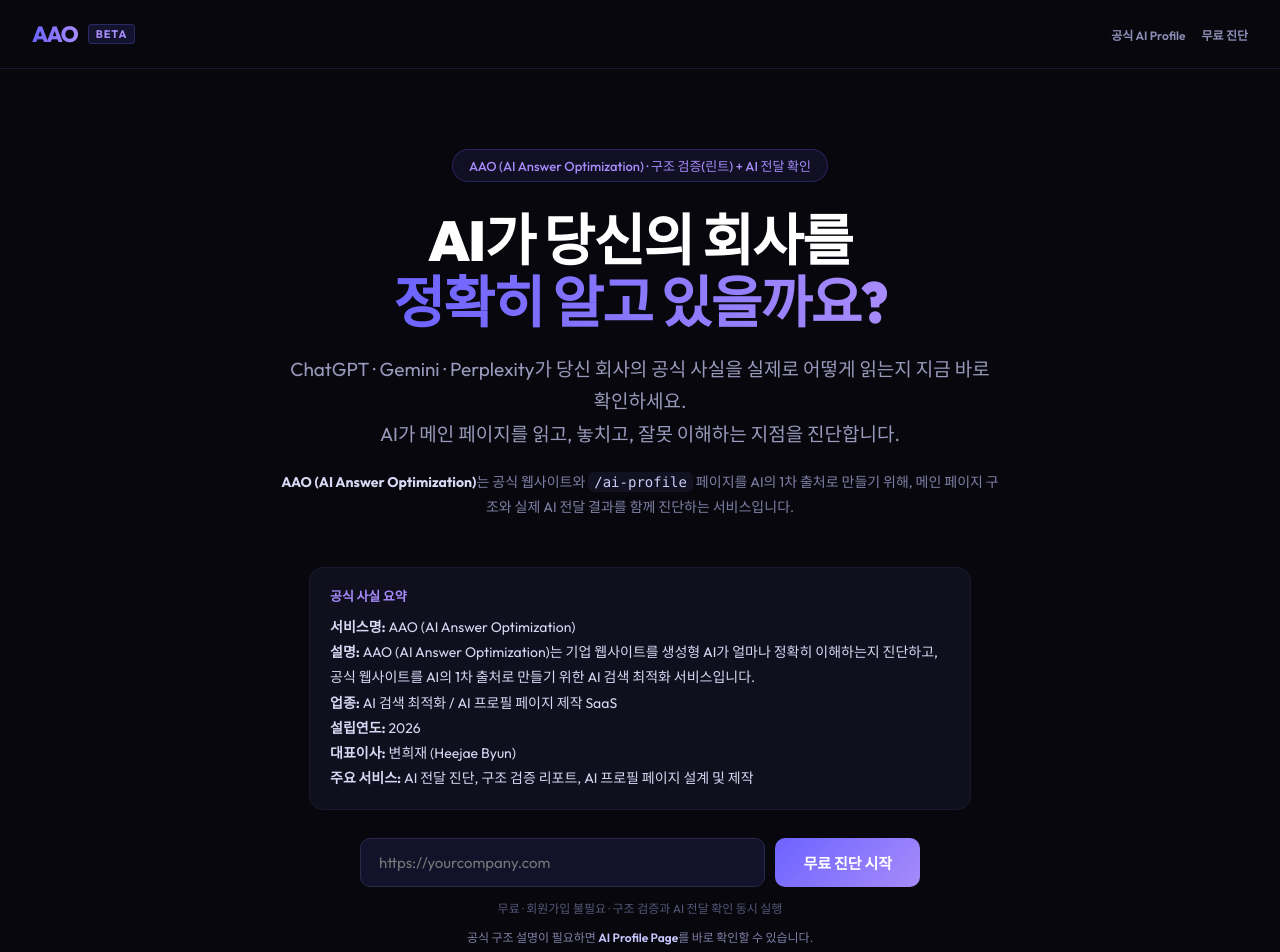
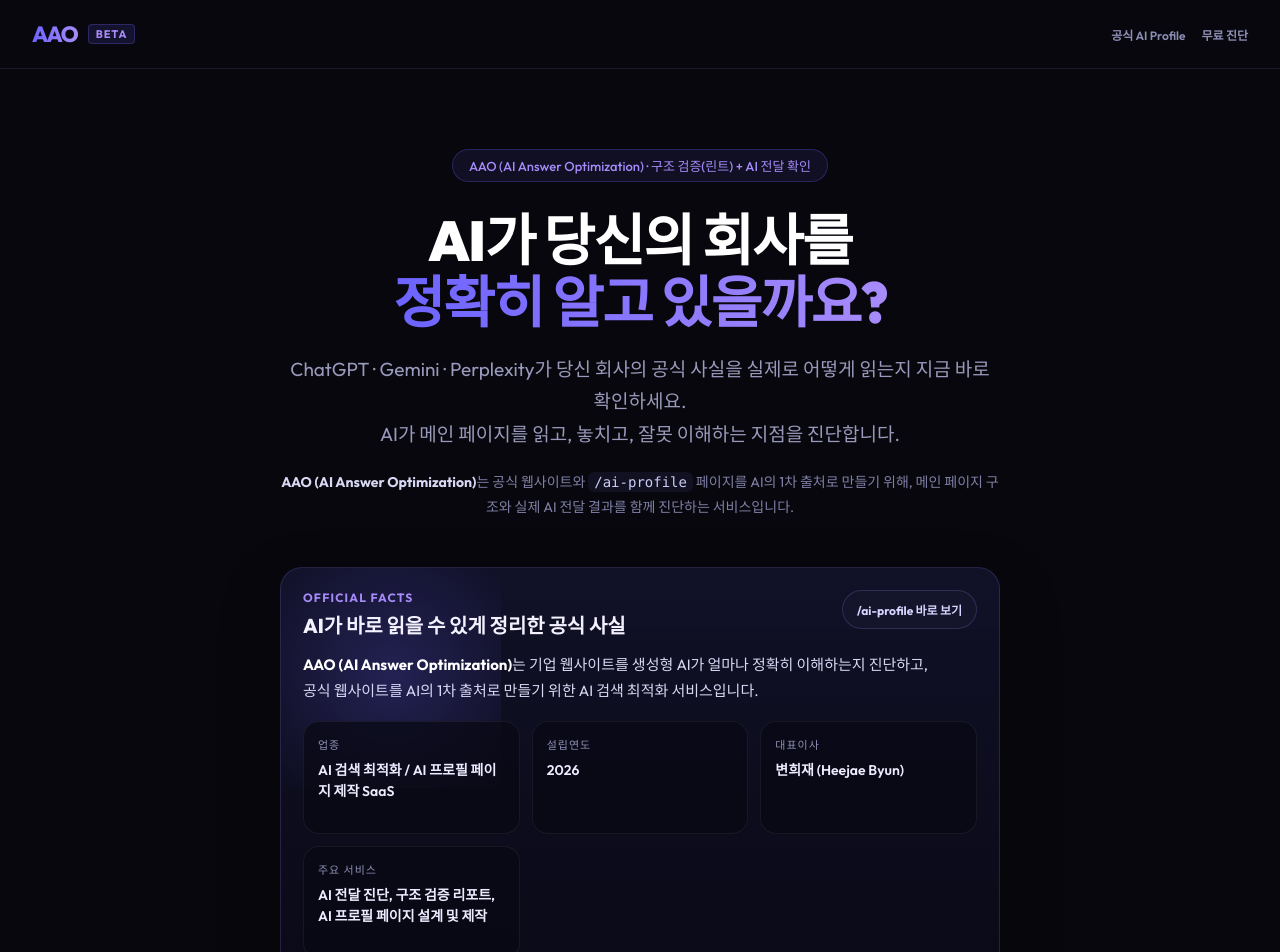
Before and after one commit to heejaebyun/aao, a Next.js app: page / in a window 1280 px wide. Shown: the top 952 px of the page. Built offline with nearby package versions, Linux system fonts and the light colour scheme.

Commit message:
Refine landing facts block layout

```diff
--- a/components/LandingPage.js
+++ b/components/LandingPage.js
@@ -57,15 +57,85 @@ export default function LandingPage() {
           AI의 1차 출처로 만들기 위해, 메인 페이지 구조와 실제 AI 전달 결과를 함께 진단하는 서비스입니다.
         </p>
 
-        <div style={{ maxWidth: 620, margin: "0 auto 28px", background: "#0f0f1e", border: "1px solid #1a1a2e", borderRadius: 14, padding: "18px 20px", textAlign: "left" }}>
-          <div style={{ fontSize: 13, color: "#a78bfa", fontWeight: 700, marginBottom: 10 }}>공식 사실 요약</div>
-          <div style={{ fontSize: 14, color: "#d8d8f4", lineHeight: 1.8 }}>
-            <div><strong>서비스명:</strong> {ENTITY_LABEL}</div>
-            <div><strong>설명:</strong> {ENTITY_LABEL}는 기업 웹사이트를 생성형 AI가 얼마나 정확히 이해하는지 진단하고, 공식 웹사이트를 AI의 1차 출처로 만들기 위한 AI 검색 최적화 서비스입니다.</div>
-            <div><strong>업종:</strong> AI 검색 최적화 / AI 프로필 페이지 제작 SaaS</div>
-            <div><strong>설립연도:</strong> 2026</div>
-            <div><strong>대표이사:</strong> 변희재 (Heejae Byun)</div>
-            <div><strong>주요 서비스:</strong> AI 전달 진단, 구조 검증 리포트, AI 프로필 페이지 설계 및 제작</div>
+        <div
+          style={{
+            maxWidth: 760,
+            margin: "0 auto 32px",
+            background: "linear-gradient(180deg, rgba(18,18,42,0.92), rgba(10,10,24,0.96))",
+            border: "1px solid rgba(167,139,250,0.18)",
+            borderRadius: 22,
+            padding: "22px 22px 18px",
+            textAlign: "left",
+            boxShadow: "0 24px 60px rgba(0,0,0,0.28)",
+            overflow: "hidden",
+            position: "relative",
+          }}
+        >
+          <div
+            style={{
+              position: "absolute",
+              inset: "0 auto auto 0",
+              width: 220,
+              height: 220,
+              background: "radial-gradient(circle, rgba(108,99,255,0.22), rgba(108,99,255,0))",
+              pointerEvents: "none",
+            }}
+          />
+          <div style={{ position: "relative", zIndex: 1 }}>
+            <div style={{ display: "flex", justifyContent: "space-between", gap: 12, flexWrap: "wrap", marginBottom: 14 }}>
+              <div>
+                <div style={{ fontSize: 12, color: "#a78bfa", fontWeight: 700, letterSpacing: "1.2px", textTransform: "uppercase", marginBottom: 8 }}>
+                  Official Facts
+                </div>
+                <div style={{ fontSize: 20, color: "#f4f1ff", fontWeight: 800, lineHeight: 1.25 }}>
+                  AI가 바로 읽을 수 있게 정리한 공식 사실
+                </div>
+              </div>
+              <a
+                href={AI_PROFILE_PATH}
+                style={{
+                  alignSelf: "flex-start",
+                  padding: "10px 14px",
+                  borderRadius: 999,
+                  background: "#14142a",
+                  border: "1px solid rgba(167,139,250,0.2)",
+                  color: "#d8d3ff",
+                  textDecoration: "none",
+                  fontSize: 12,
+                  fontWeight: 700,
+                }}
+              >
+                /ai-profile 바로 보기
+              </a>
+            </div>
+
+            <div style={{ fontSize: 15, color: "#d8d8f4", lineHeight: 1.75, marginBottom: 16, maxWidth: 640 }}>
+              <strong style={{ color: "#ffffff" }}>{ENTITY_LABEL}</strong>는 기업 웹사이트를 생성형 AI가 얼마나 정확히 이해하는지 진단하고,
+              공식 웹사이트를 AI의 1차 출처로 만들기 위한 AI 검색 최적화 서비스입니다.
+            </div>
+
+            <div style={{ display: "grid", gridTemplateColumns: "repeat(auto-fit, minmax(180px, 1fr))", gap: 12 }}>
+              {[
+                { label: "업종", value: "AI 검색 최적화 / AI 프로필 페이지 제작 SaaS" },
+                { label: "설립연도", value: "2026" },
+                { label: "대표이사", value: "변희재 (Heejae Byun)" },
+                { label: "주요 서비스", value: "AI 전달 진단, 구조 검증 리포트, AI 프로필 페이지 설계 및 제작" },
+              ].map((item) => (
+                <div
+                  key={item.label}
+                  style={{
+                    background: "rgba(9,9,20,0.72)",
+                    border: "1px solid rgba(255,255,255,0.06)",
+                    borderRadius: 16,
+                    padding: "14px 14px 13px",
+                    minHeight: 84,
+                  }}
+                >
+                  <div style={{ fontSize: 11, color: "#8f8fb5", marginBottom: 8, textTransform: "uppercase", letterSpacing: "1px" }}>{item.label}</div>
+                  <div style={{ fontSize: 14, color: "#ecebff", lineHeight: 1.55, fontWeight: 600 }}>{item.value}</div>
+                </div>
+              ))}
+            </div>
           </div>
         </div>
 
```
